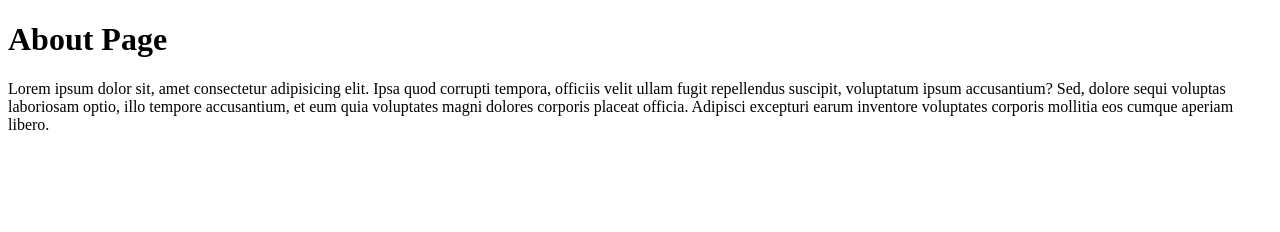
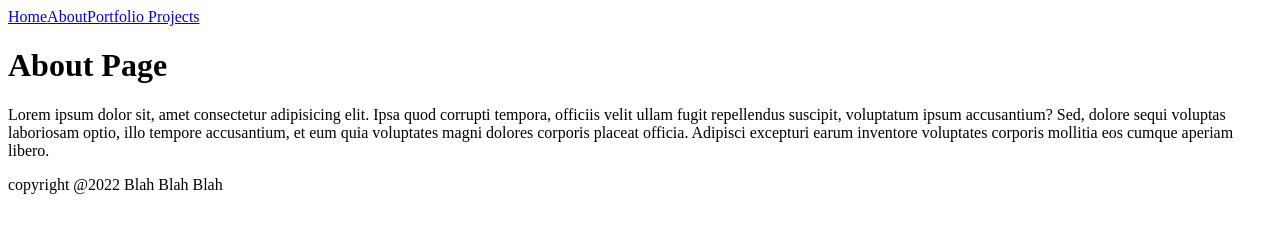
Before and after one commit to vishalverma1999/GatsbyTutorialBeginners, a Gatsby site in the folder web-warrior/: page /about in a window 1280 px wide. Built offline with nearby package versions, Linux system fonts and the light colour scheme; Gatsby itself is replaced by a stand-in of ours.

Commit message:
Gatsby Tutorial #5 - Creating a Layout File

```diff
--- /dev/null
+++ b/web-warrior/src/components/Layout.js
@@ -0,0 +1,17 @@
+import React from 'react'
+import Navbar from './Navbar'
+
+export default function Layout({ children }) {
+    return (
+        <div className='layout'>
+            <Navbar />
+            <div className="content">
+                {/* content of each page, for injecting use the children prop */}
+                {children}
+            </div>
+            <footer>
+                <p>copyright @2022 Blah Blah Blah</p>
+            </footer>
+        </div>
+    )
+}
--- a/web-warrior/src/pages/about.js
+++ b/web-warrior/src/pages/about.js
@@ -1,11 +1,15 @@
 import React from 'react'
+import Layout from '../components/Layout'
 
 export default function About() {
     return (
-        <div>
-            <h1>About Page</h1>
-            <p>Lorem ipsum dolor sit, amet consectetur adipisicing elit. Ipsa quod corrupti tempora, officiis velit ullam fugit repellendus suscipit, voluptatum ipsum accusantium? Sed, dolore sequi voluptas laboriosam optio, illo tempore accusantium, et eum quia voluptates magni dolores corporis placeat officia. Adipisci excepturi earum inventore voluptates corporis mollitia eos cumque aperiam libero.</p>
-        </div>
+        <Layout>
+            {/* content b/w layout wrapper is children of the wrapper and we can collect it in Layout component as prop from each page */}
+            <div>
+                <h1>About Page</h1>
+                <p>Lorem ipsum dolor sit, amet consectetur adipisicing elit. Ipsa quod corrupti tempora, officiis velit ullam fugit repellendus suscipit, voluptatum ipsum accusantium? Sed, dolore sequi voluptas laboriosam optio, illo tempore accusantium, et eum quia voluptates magni dolores corporis placeat officia. Adipisci excepturi earum inventore voluptates corporis mollitia eos cumque aperiam libero.</p>
+            </div>
+        </Layout>
     )
 }
 
--- a/web-warrior/src/pages/index.js
+++ b/web-warrior/src/pages/index.js
@@ -1,15 +1,17 @@
 import React from "react"
-import Navbar from "../components/Navbar"
+import Layout from "../components/Layout"
 
 export default function Home() {
   return (
+    <Layout>
+      {/* content b/w layout wrapper is children of the wrapper and we can collect it in Layout component as prop from each page */}
     <section>
-      <Navbar/>
       <div>
         <h2>Design</h2>
         <h3>Deploy & Develop</h3>
         <p>UX designer & web developer based on mars</p>
       </div>
     </section>
+    </Layout>
   )
 }
```
Also changed, not shown: web-warrior/src/pages/404.js (+8 -4 lines), web-warrior/src/pages/project/index.js (+8 -4 lines).
